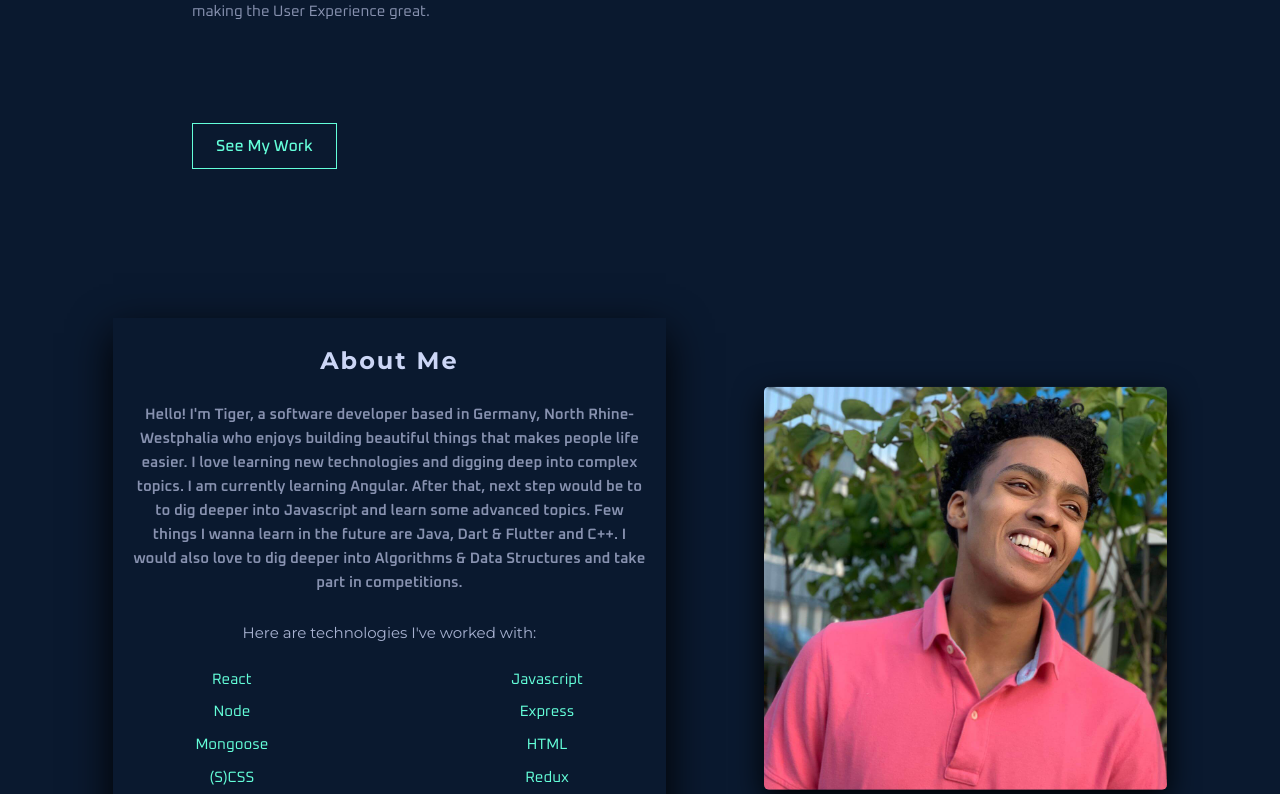
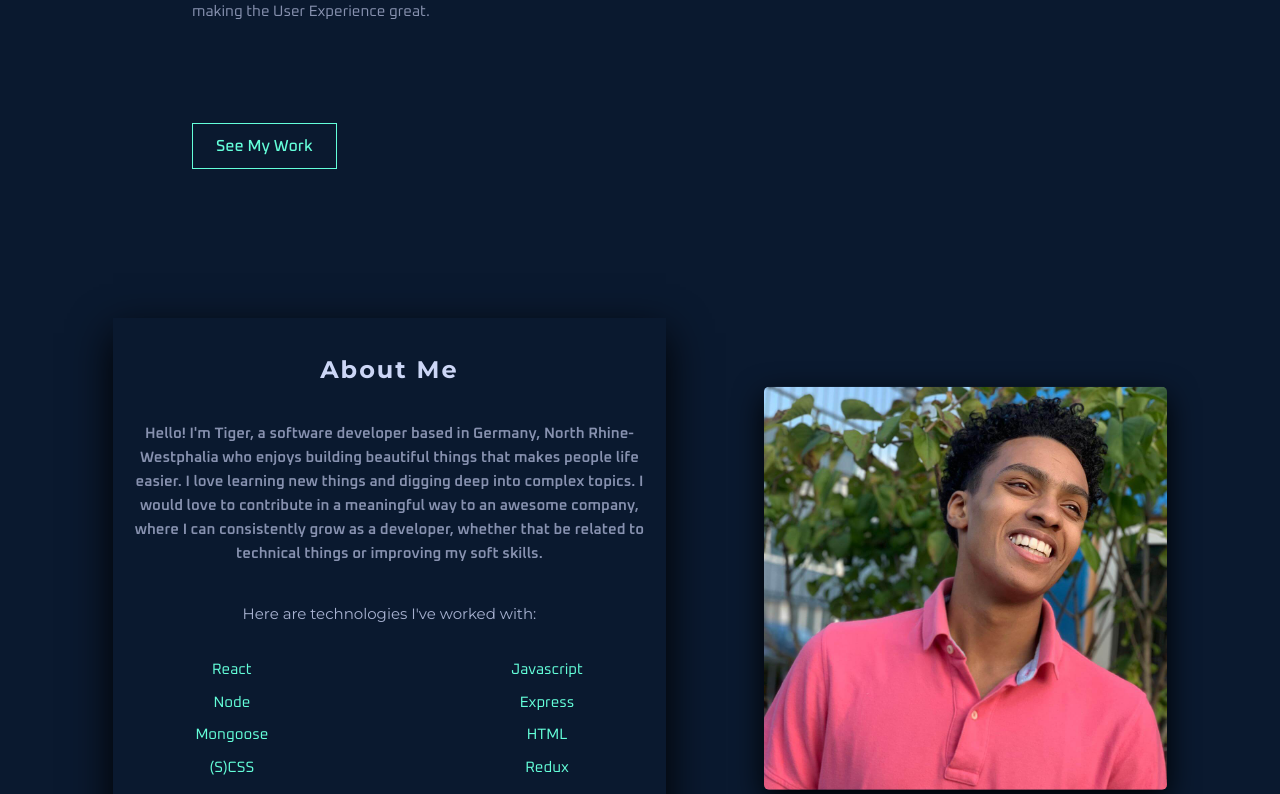
Before and after one commit to tigerabrodi/real-portfolio, a React (Create React App) app: page / in a window 1280 px wide. Shown: the part 491-1285 px from the top of the page. Built offline with nearby package versions, Linux system fonts and the light colour scheme.

Commit message:
technologies text changed

```diff
--- a/src/components/home/technologies/Technologies.js
+++ b/src/components/home/technologies/Technologies.js
@@ -9,7 +9,7 @@ const Technologies = () => {
         <div className="technologies__wrapper">
             <div className="technologies__box">
                 <h1 className="technologies__title">About Me</h1>
-                <p className="technologies__text">Hello! I'm Tiger, a software developer based in Germany, North Rhine-Westphalia who enjoys building beautiful things that makes people life easier. I love learning new technologies and digging deep into complex topics. I am currently learning Angular. After that, next step would be to to dig deeper into Javascript and learn some advanced topics. Few things I wanna learn in the future are Java, Dart & Flutter and C++. I would also love to dig deeper into Algorithms & Data Structures and take part in competitions. </p>
+                <p className="technologies__text">Hello! I'm Tiger, a software developer based in Germany, North Rhine-Westphalia who enjoys building beautiful things that makes people life easier. I love learning new things and digging deep into complex topics. I would love to contribute in a meaningful way to an awesome company, where I can consistently grow as a developer, whether that be related to technical things or improving my soft skills.</p>
                 <p className="technologies__introduction">Here are technologies I've worked with: </p>
                 <div className="technologies__technology">
                     <li className="technologies__technology__tech">React</li>
```
